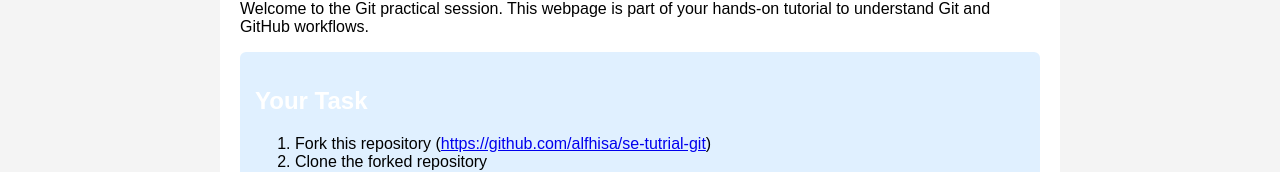
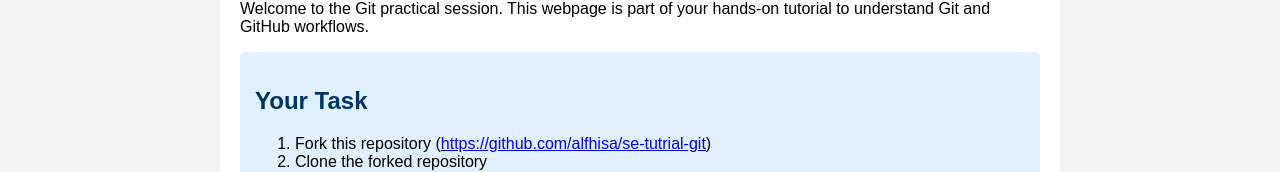
Before and after one commit to zeniarifani/se-tutorial-git, a plain HTML site: page index.html in a window 1280 px wide. Shown: the part 176-348 px from the top of the page. Drawn offline with Linux system fonts and the light colour scheme.

Commit message:
Update index.html

```diff
--- a/index.html
+++ b/index.html
@@ -23,8 +23,11 @@
       margin: 20px auto;
       border-radius: 8px;
     }
-    h1, h2 {
+    h1 {
       color: #ffffff;
+    }
+    h2 {
+      color: #003366;
     }
     .exercise {
       background: #e0f0ff;
```
